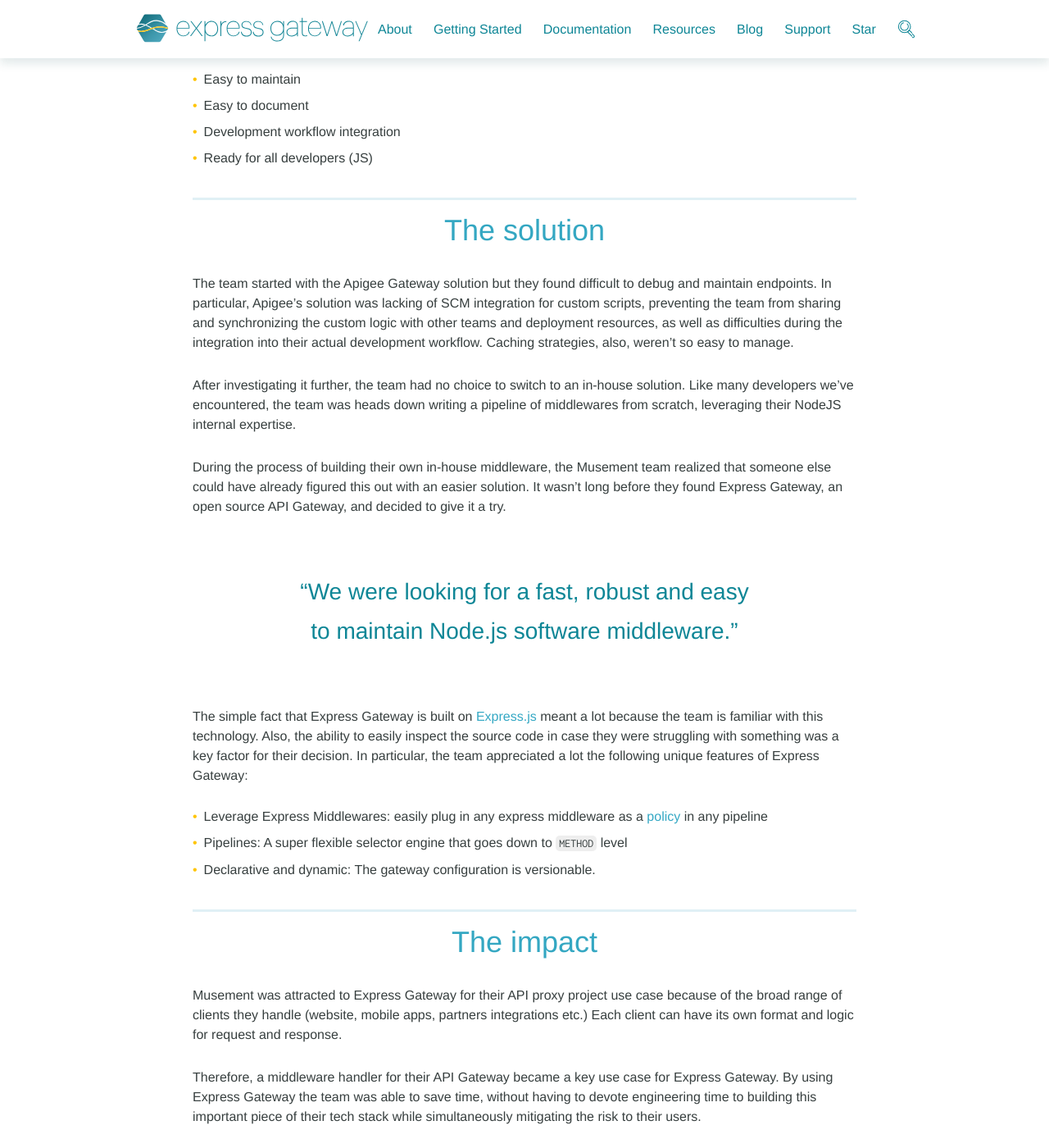
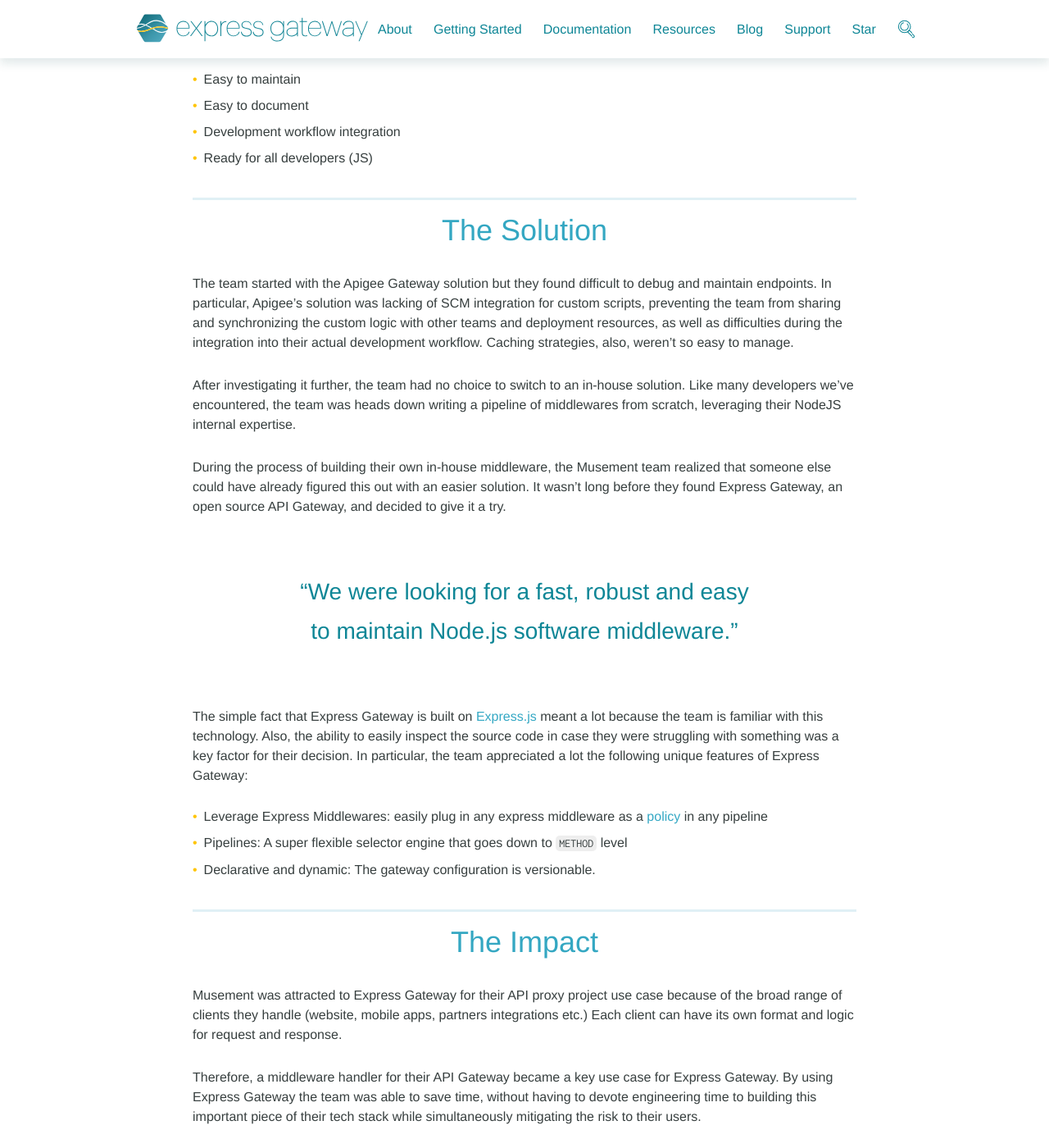
Before and after one commit to ExpressGateway/express-gateway.io, a Jekyll site: the page built from _pages/case-studies/musement.md, in a window 1280 px wide and 1400 px high, scrolled down 1344 px. Shown: the whole window at 82% size. Built offline with Jekyll 4.4.1, drawn with Linux system fonts in a browser that asks for light colours; nearby versions of some CDN libraries; some web fonts are replaced; comment, search, counter and statistics services are not loaded.

Commit message:
corrected inconsitent heading capital

```diff
--- a/_pages/case-studies/musement.md
+++ b/_pages/case-studies/musement.md
@@ -25,7 +25,7 @@
 - Development workflow integration
 - Ready for all developers (JS)
 
-### The solution
+### The Solution
 
 The team started with the Apigee Gateway solution but they found difficult to debug and maintain endpoints. In particular, Apigee's solution was lacking of SCM integration for custom scripts, preventing the team from sharing and synchronizing the custom logic with other teams and deployment resources, as well as difficulties during the integration into their actual development workflow. Caching strategies, also, weren't so easy to manage.
 
@@ -43,7 +43,7 @@
 - Pipelines: A super flexible selector engine that goes down to `METHOD` level
 - Declarative and dynamic: The gateway configuration is versionable.
 
-### The impact
+### The Impact
 
 Musement was attracted to Express Gateway for their API proxy project use case because of the broad range of clients they handle (website, mobile apps, partners integrations etc.)  Each client can have its own format and logic for request and response.
 
```
